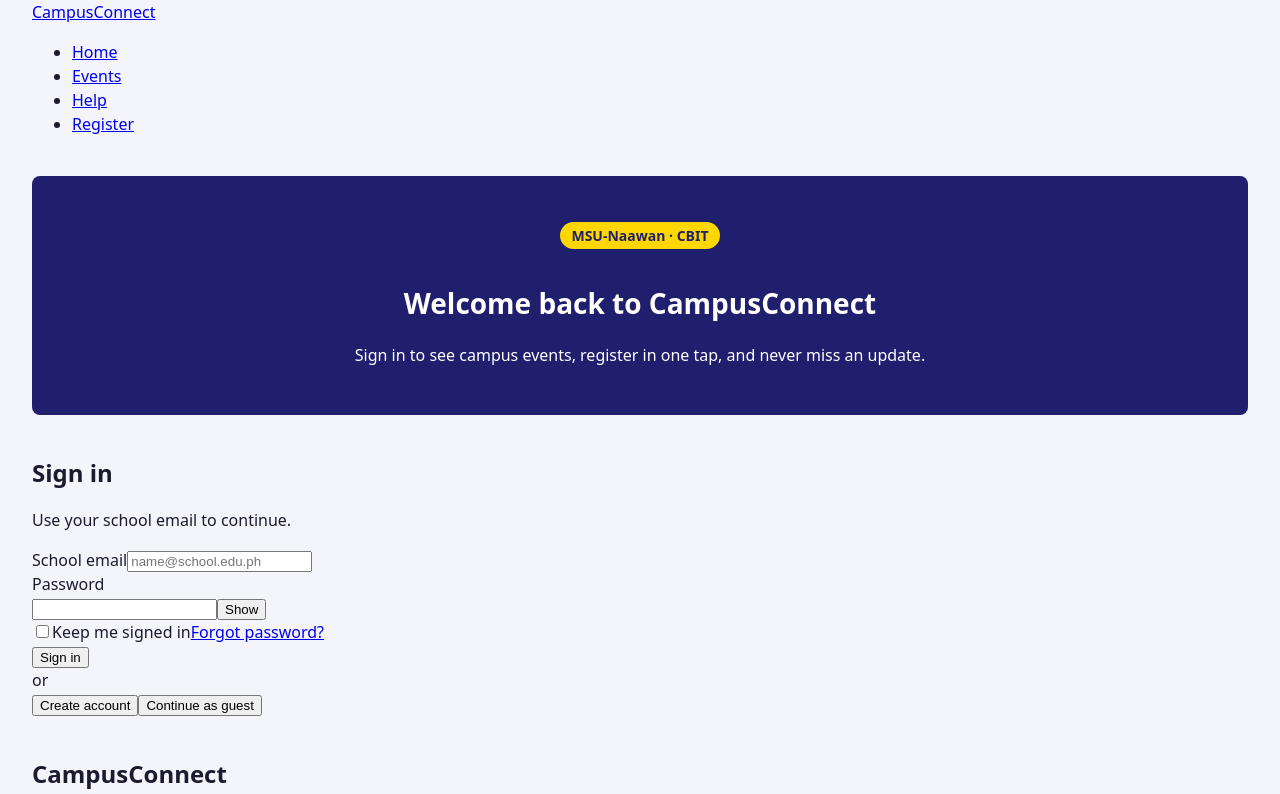
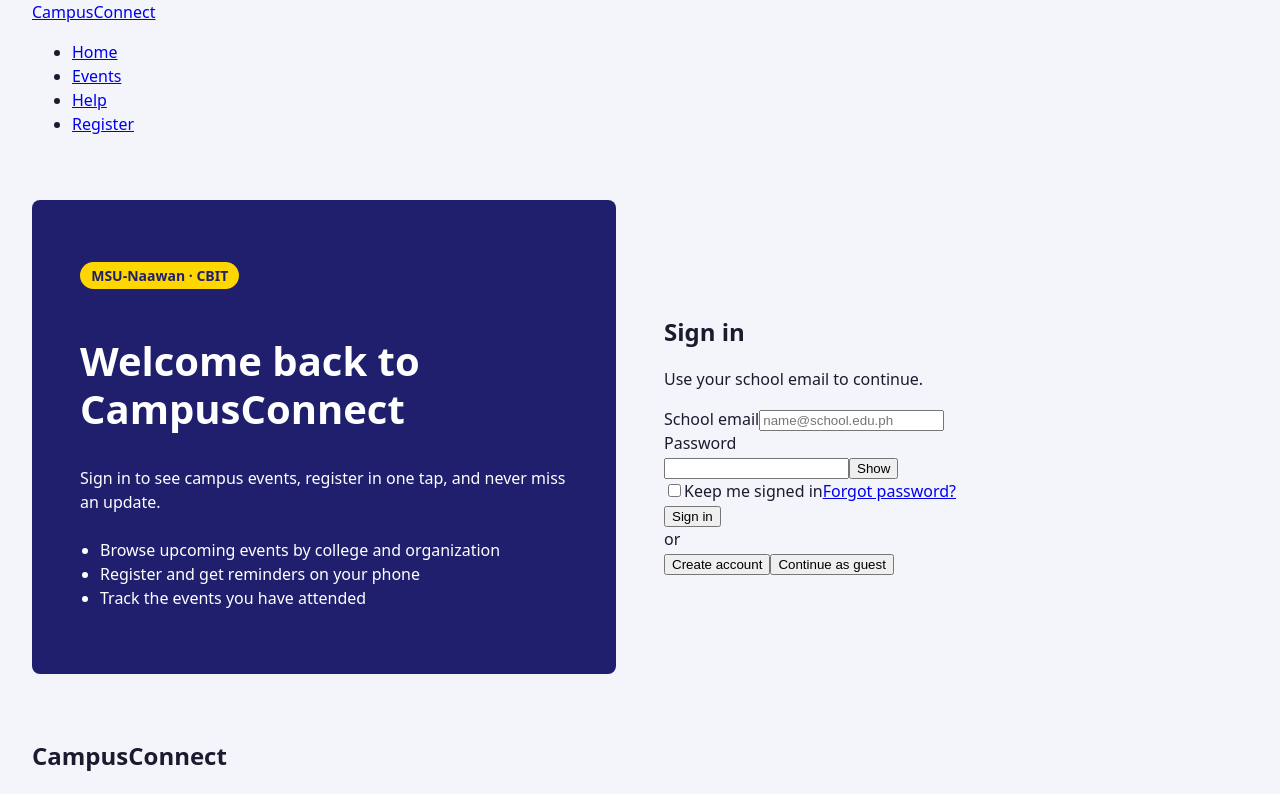
Before and after one commit to enialle2/ccc181-week10-group-CAPPIS, a React (Vite) app: page / in a window 1280 px wide. Shown: the top 794 px of the page. Built offline with nearby package versions, Linux system fonts and the light colour scheme.

Commit message:
base: two-column layout, larger heading and perks list from 1024px

```diff
--- a/src/styles/base.css
+++ b/src/styles/base.css
@@ -106,7 +106,29 @@
                               margin-top 1.5rem; left padding 1.25rem
    -------------------------------------------------------------------- */
 
+@media (min-width: 1024px) {
+  .login-layout {
+    grid-template-columns: 1fr 1fr;
+    align-items: center;
+    gap: 3rem;
+    padding-block: 3rem;
+  }
 
+  .brand-panel {
+    text-align: left;
+    padding: 3rem;
+  }
+
+  .brand-panel__title {
+    font-size: 2.5rem;
+  }
+
+  .brand-panel__perks {
+    display: block;
+    margin-top: 1.5rem;
+    padding-left: 1.25rem;
+  }
+}
 
 
 /* ---- 4. 1280px and up (desktops) -------------------------------------
```
